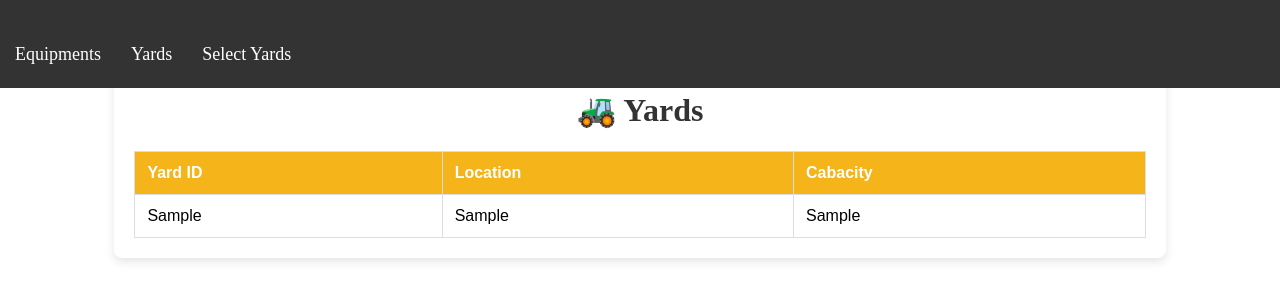
After one commit to lolomamdo2006-lab/The-Industrial-Equipment-Project, a Django app: template templates/rental_service/selectYard.html in a window 1280 px wide. The commit adds this page. Shown: the top 301 px of the page. Run offline with Django 5.2, Linux system fonts and the light colour scheme; the template is opened without the code that fills it: most values are stand-ins (such as "Sample title", 1, 10 or a date in 2020).

Commit message:
Add Select Yard functionality and UI

```diff
--- a/rental_service/urls.py
+++ b/rental_service/urls.py
@@ -9,4 +9,6 @@ urlpatterns = [
 
     path('deleteEquipment/', views.delete_equipment, name='delete_equipment'),
     path('deleteYard/', views.delete_yard, name='delete_yard'),
+
+    path('selectYard/', views.select_Yard, name='select_Yard'),
 ]
--- a/templates/navbar.html
+++ b/templates/navbar.html
@@ -4,6 +4,9 @@
     <a href="{% url 'equipment_list' %}">Equipments</a>
 
     <a href="{% url 'yard_list' %}">Yards</a>
+
+    <a href="{% url 'select_Yard' %}">Select Yards</a>
+
 
 </div>
 <style>
--- /dev/null
+++ b/templates/rental_service/selectYard.html
@@ -0,0 +1,56 @@
+{% extends 'base.html' %}
+
+{% block content %}
+
+<style>
+    .content {
+        width: 80%;
+        margin: 50px auto;
+        background-color: #ffffff;
+        padding: 20px;
+        border-radius: 8px;
+        box-shadow: 0px 4px 10px rgba(0,0,0,0.1);
+    }
+    table {
+        width: 100%;
+        border-collapse: collapse;
+        font-family: Arial, sans-serif;
+        margin-top: 20px;
+    }
+    th, td {
+        border: 1px solid #ddd;
+        padding: 12px;
+        text-align: left;
+    }
+    th { background-color: #f4b41a; color: white; }
+    tr:nth-child(even) { background-color: #f2f2f2; }
+    h1 { text-align: center; color: #333; }
+</style>
+
+<div class="content">
+    <h1>🚜 Yards</h1>
+    <table>
+        <thead>
+            <tr>
+                <th>Yard ID</th>
+                <th>Location</th>
+                <th>Cabacity</th>
+            </tr>
+        </thead>
+        <tbody>
+            {% for item in yards %}
+            <tr>
+                <td>{{ item.0 }}</td>
+                <td>{{ item.1 }}</td>
+                <td>{{ item.2 }}</td>
+            </tr>
+            {% empty %}
+            <tr>
+                <td colspan="6" style="text-align:center;">No yards found.</td>
+            </tr>
+            {% endfor %}
+        </tbody>
+    </table>
+</div>
+
+{% endblock content %}
```
Also changed, not shown: rental_service/views.py (+8 -0 lines).
